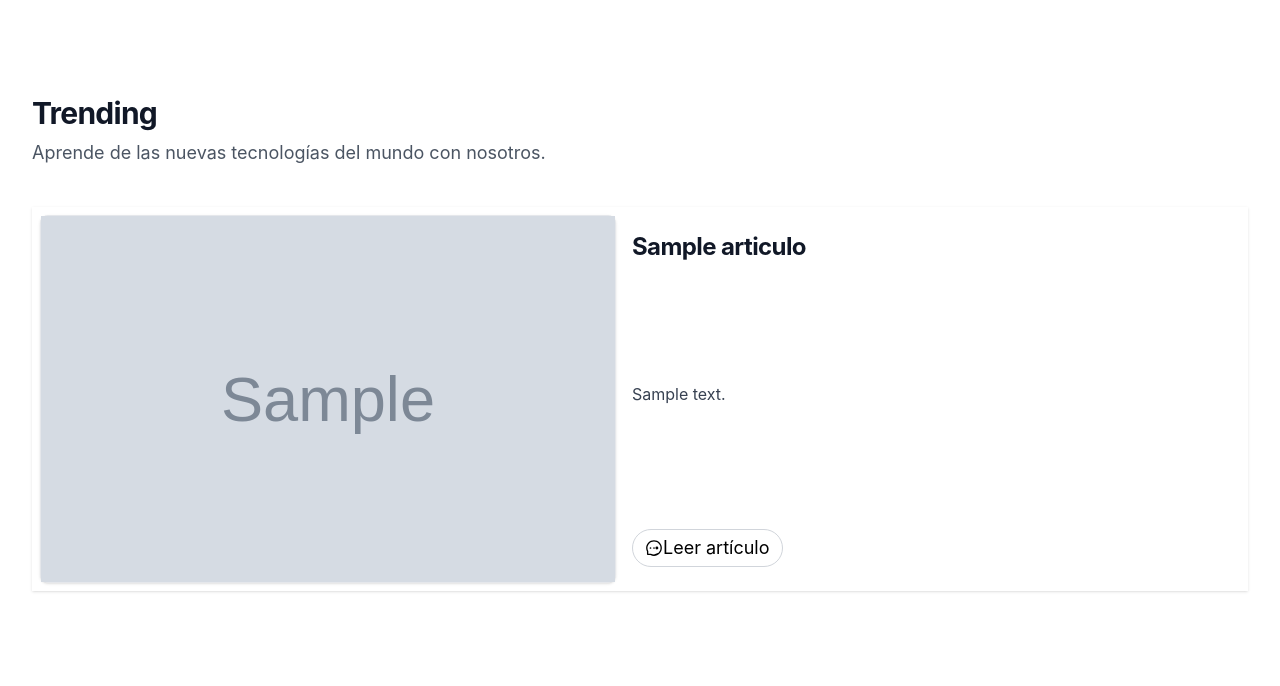
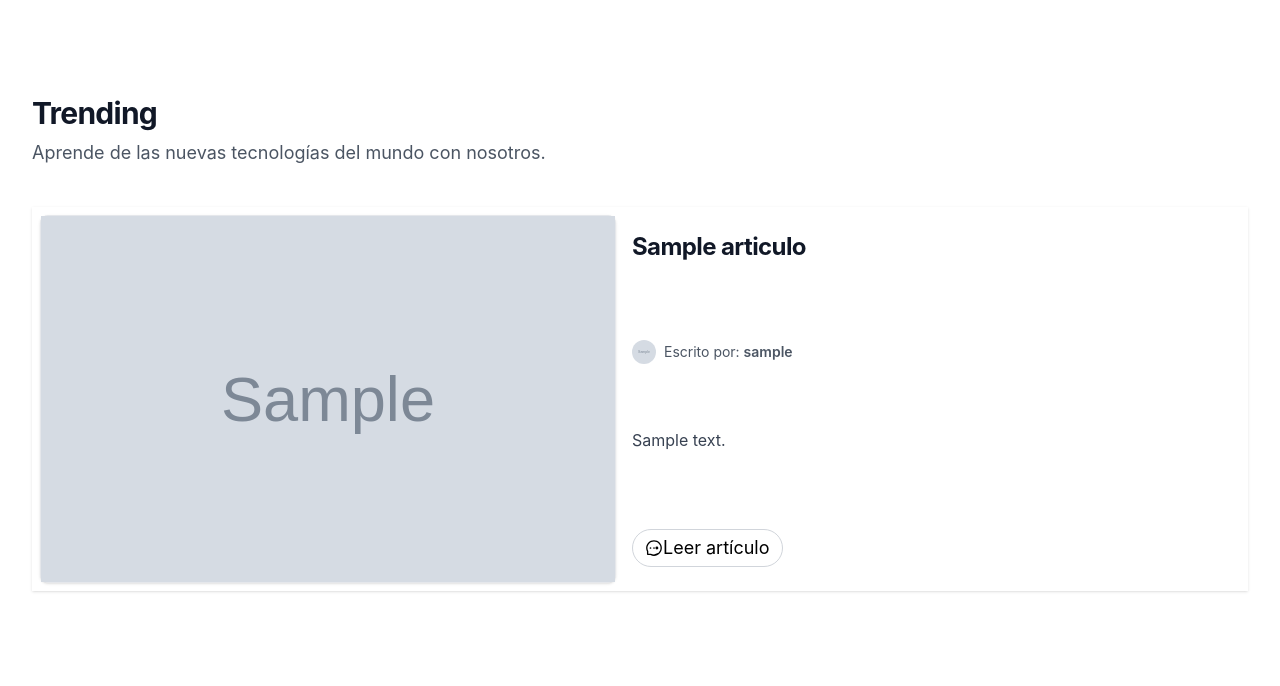
Before and after one commit to M0narc/django_news_app, a Django app: page / in a window 1280 px wide. Shown: the part 156-842 px from the top of the page. Run offline with Django 5.2, Linux system fonts and the light colour scheme; tables that the repository leaves empty hold one stand-in row (values such as "Sample post"); grey boxes marked "Sample" are stand-in pictures; some libraries are stand-ins or nearby versions.

Commit message:
se agrego el autor en el articulo

```diff
--- a/src/templates/home.html
+++ b/src/templates/home.html
@@ -16,6 +16,15 @@
             <!-- Si el número de la iteración es par, primero el contenido y luego la imagen -->
             <div class="flex flex-col justify-between p-4 leading-normal">
               <h5 class="mb-2 text-2xl font-bold tracking-tight text-gray-900 dark:text-white">{{ articulo.titulo }}</h5>
+
+              <!-- Bloque para mostrar el autor, avatar más pequeño y texto más chico -->
+              <div class="flex items-center mt-1">
+                <img class="w-6 h-6 rounded-full" src="{{ articulo.autor.avatar.url }}" alt="Avatar de {{ articulo.autor.username }}">
+                <p class="ml-2 text-sm text-gray-600">
+                    Escrito por: <span class="font-semibold">{{ articulo.autor.username }}</span>
+                </p>
+              </div>
+
               <p class="mb-3 font-normal text-gray-700 dark:text-gray-400">{{ articulo.contenido|truncatewords:20 }}</p>
 
               <div class="flex gap-4 mt-auto">
@@ -48,6 +57,15 @@
 
             <div class="flex flex-col justify-between p-4 leading-normal">
               <h5 class="mb-2 text-2xl font-bold tracking-tight text-gray-900 dark:text-white">{{ articulo.titulo }}</h5>
+
+               <!-- Bloque para mostrar el autor -->
+               <div class="flex items-center mt-1">
+                <img class="w-6 h-6 rounded-full" src="{{ articulo.autor.avatar.url }}" alt="Avatar de {{ articulo.autor.username }}">
+                <p class="ml-2 text-sm text-gray-600">
+                    Escrito por: <span class="font-semibold">{{ articulo.autor.username }}</span>
+                </p>
+              </div>
+
               <p class="mb-3 font-normal text-gray-700 dark:text-gray-400">{{ articulo.contenido|truncatewords:20 }}</p>
 
               <div class="flex gap-4 mt-auto">
```
Also changed, not shown: src/media/Hackers-de-China-e-Iran-.jpg (added), src/media/Los-duenos-de-TikTok-amplian-su-incursion-en-la-IA-con-los-auriculares-Ola-Friend-768x512.png.jpg (added), src/media/avatars/neosmart_design_Sk.jpg (added).
